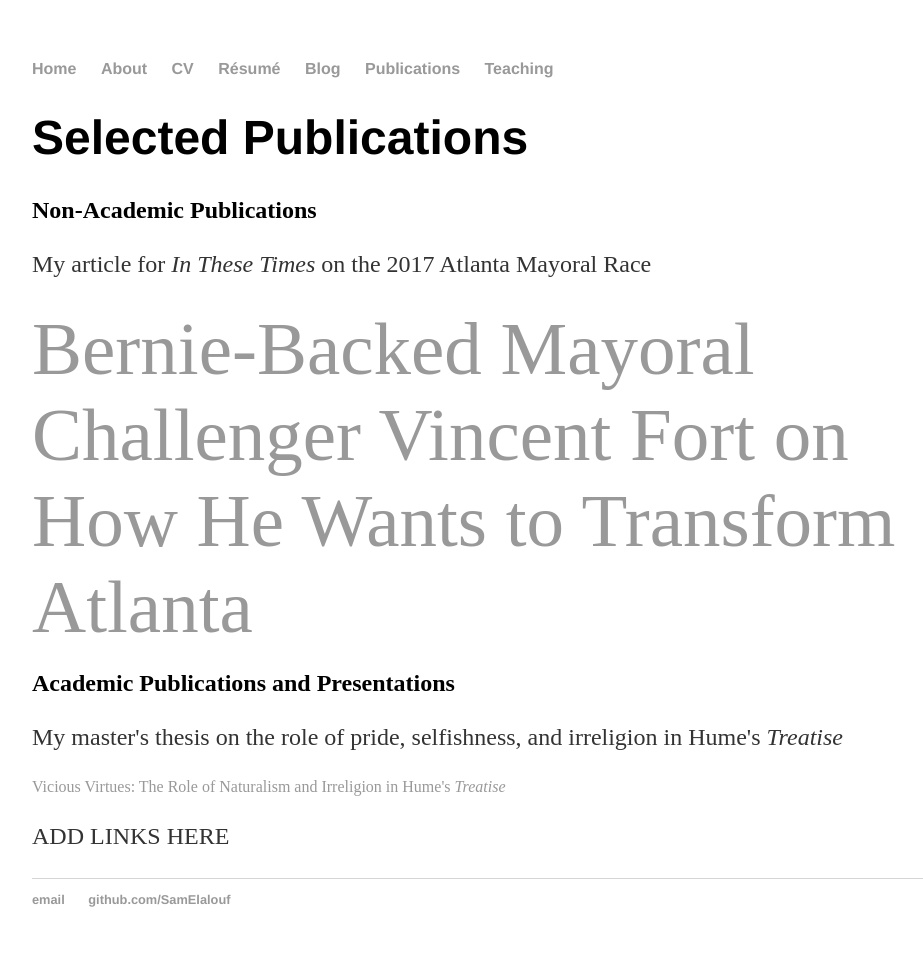
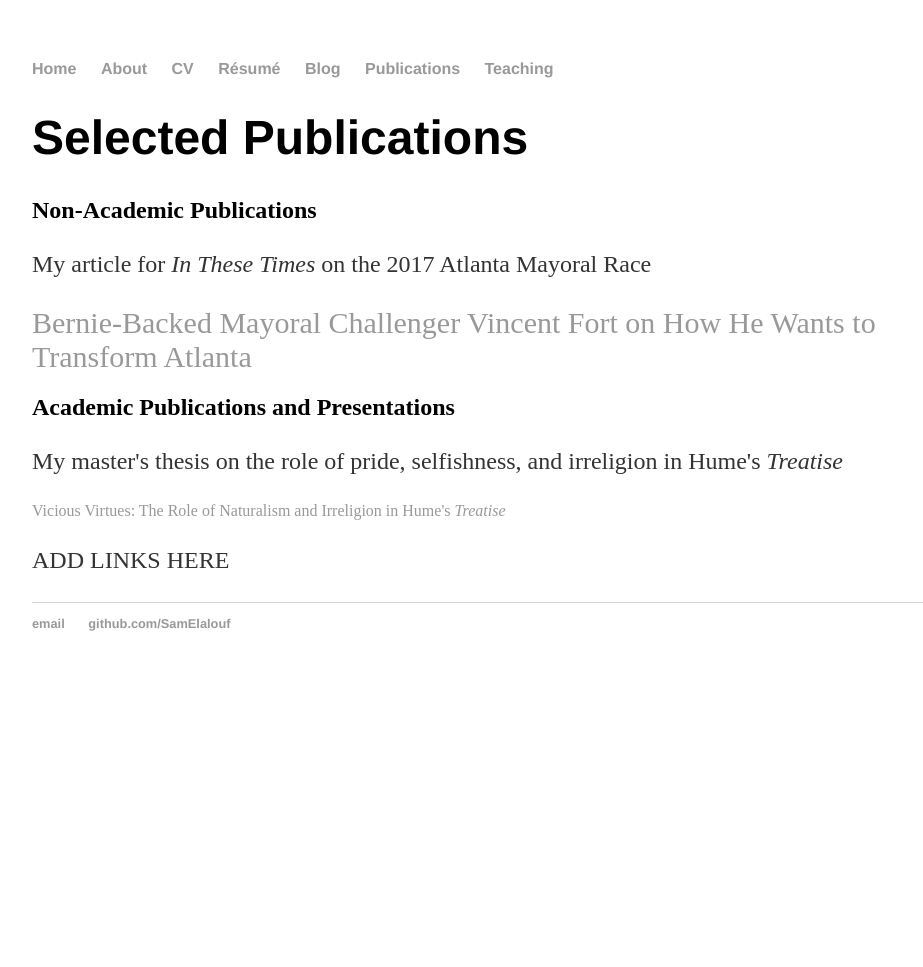
Before and after one commit to SamElalouf/samelalouf.github.io, a Jekyll site: the page built from publications/index.html, in a window 1280 px wide. Shown: the whole page, without its empty margins (160-1083 px from the left). Built offline with Jekyll 4.4.1, drawn with Linux system fonts in a browser that asks for light colours; after the commit the page ends 900 px from its top, so only the background shows below that.

Commit message:
Update index.html

```diff
--- a/publications/index.html
+++ b/publications/index.html
@@ -7,7 +7,7 @@
 	<h1>Selected Publications</h1>
   <h2>Non-Academic Publications</h2>
   <p>My article for <em>In These Times</em> on the 2017 Atlanta Mayoral Race </p>
-  <a href="http://inthesetimes.com/article/20639/bernie-sanders-vincent-fort-atlanta-mayor/" style="font-size: 75px">Bernie-Backed Mayoral Challenger Vincent Fort on How He Wants to Transform Atlanta</a>
+  <a href="http://inthesetimes.com/article/20639/bernie-sanders-vincent-fort-atlanta-mayor/" style="font-size: 30px">Bernie-Backed Mayoral Challenger Vincent Fort on How He Wants to Transform Atlanta</a>
   <h2>Academic Publications and Presentations</h2>
 	<p>My master's thesis on the role of pride, selfishness, and irreligion in Hume's <em>Treatise</em></p>
 	<a href="https://scholarworks.gsu.edu/cgi/viewcontent.cgi?article=1225&amp;context=philosophy_theses">Vicious Virtues: The Role of Naturalism and Irreligion in Hume's <em>Treatise</em> </a>
```
